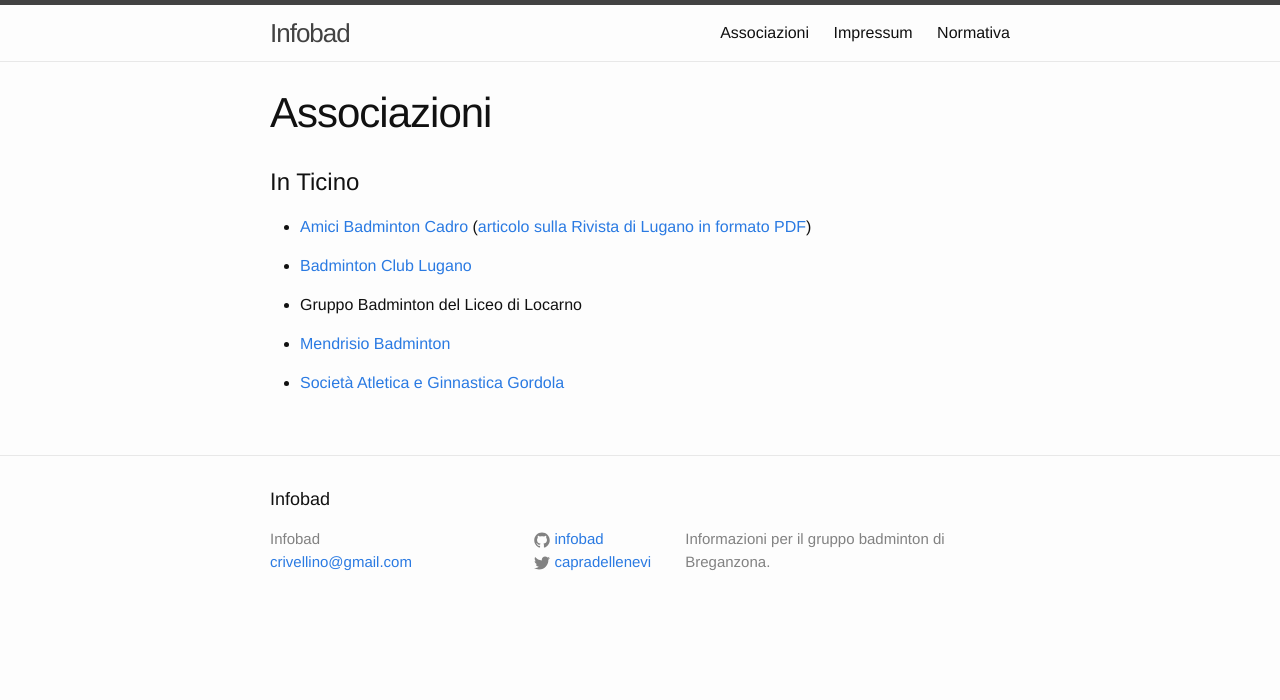
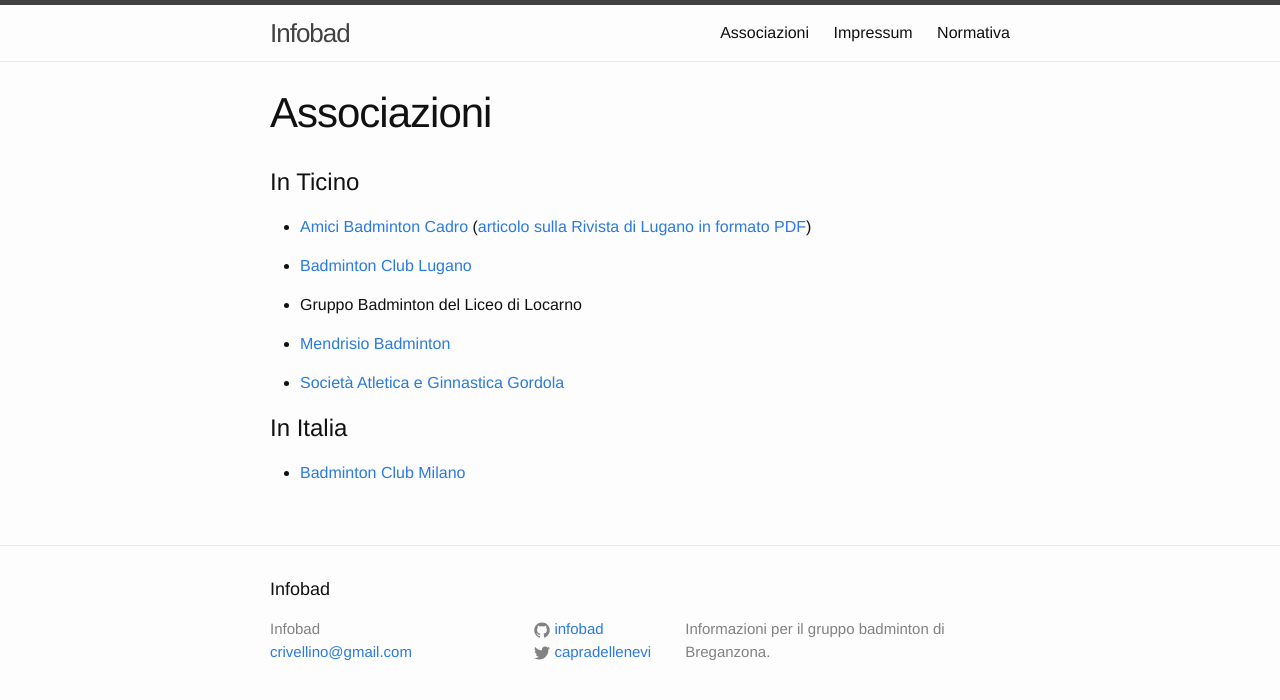
Before and after one commit to infobad/infobad.github.io, a Jekyll site: the page built from clubs.md, in a window 1280 px wide. Shown: the top 700 px of the page. Built offline with Jekyll 4.4.1, drawn with Linux system fonts in a browser that asks for light colours.

Commit message:
Add Badminton Club Milano

```diff
--- a/clubs.md
+++ b/clubs.md
@@ -5,6 +5,7 @@ permalink: /clubs/
 ---
 [abc]: http://www.badminton-cadro.ch/ "Amici Badminton Cadro"
 [bcl]: http://www.badminton-lugano.ch/ "Badminton Club Lugano"
+[bcm]: https://www.badminton.it/ "Badminton Club Milano"
 [mb]: http://www.mendrisiobadminton.ch/ "Mendrisio Badminton"
 [sag]: http://www.saggordola.ch/index.php?node=380&lng=1&rif=3e05bad6da "Società Atletica e Ginnastica Gordola"
 
@@ -19,3 +20,7 @@ permalink: /clubs/
 * [Mendrisio Badminton][mb]
 
 * [Società Atletica e Ginnastica Gordola][sag]
+
+# In Italia #
+
+* [Badminton Club Milano][bcm]
```
